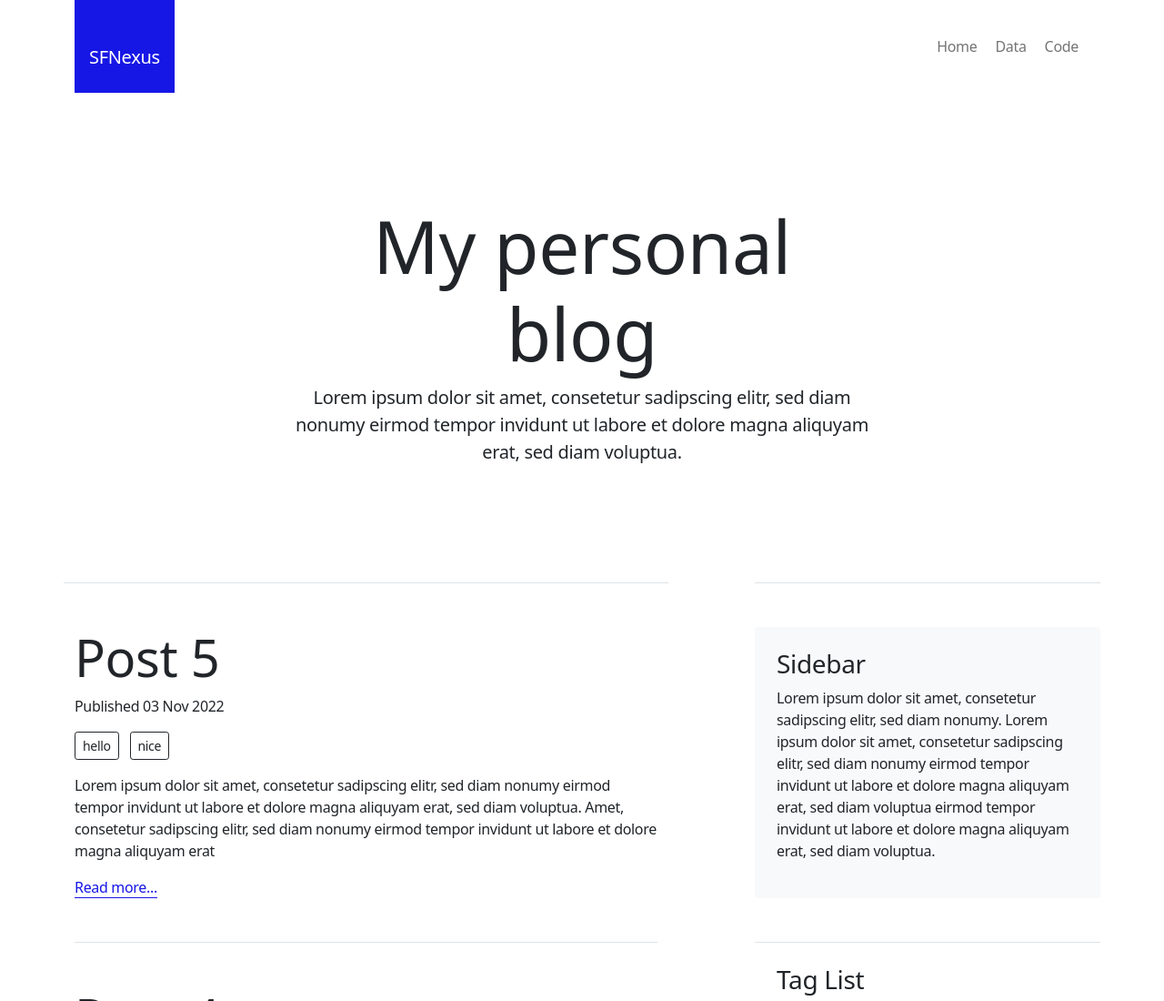
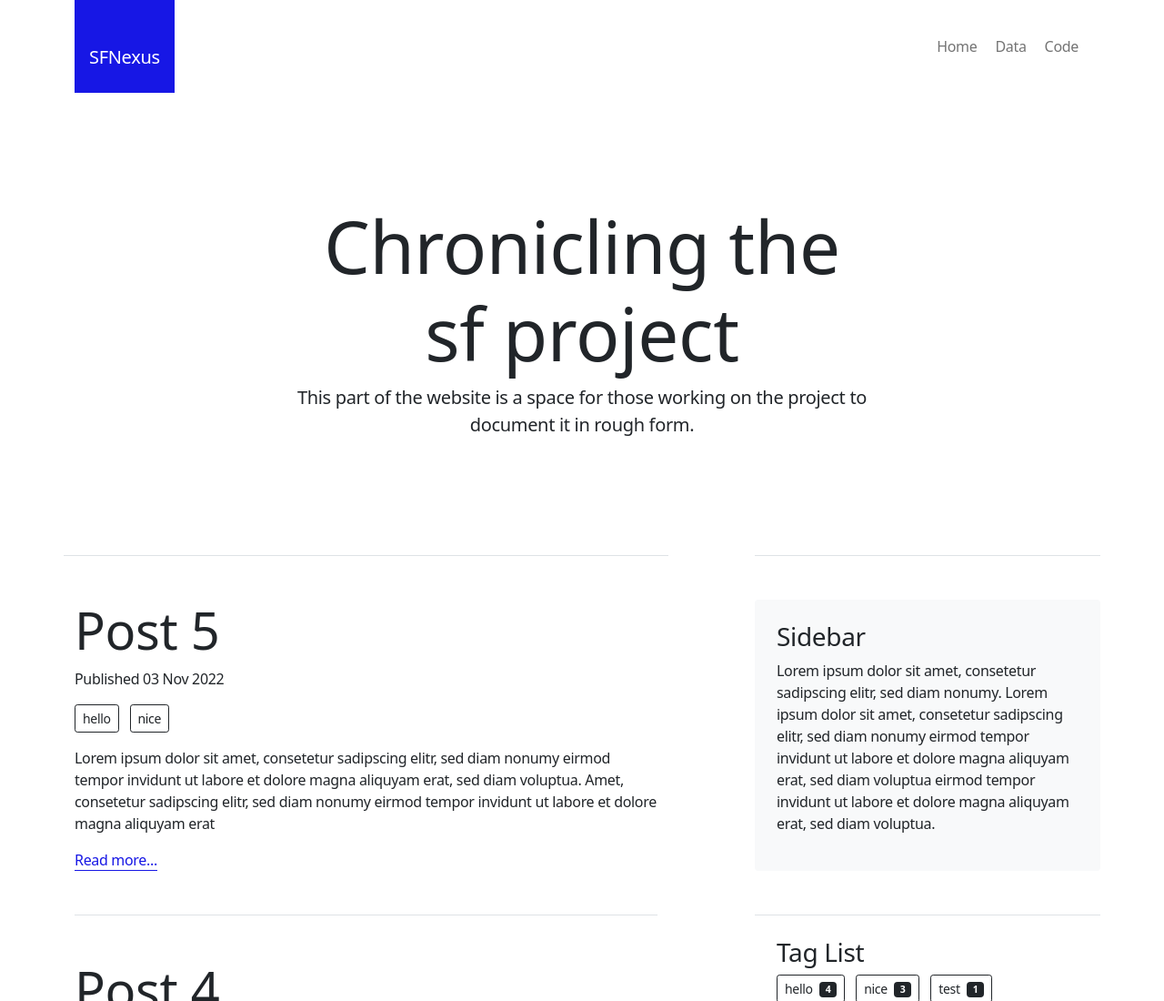
Before and after one commit to SF-Nexus/SF-Nexus.github.io, an Eleventy site: page src/blog.njk in a window 1280 px wide. Shown: the top 1100 px of the page at 91% size. Built offline with nearby package versions, Linux system fonts and the light colour scheme; Eleventy itself is replaced by a stand-in of ours; files that its build step writes are made by us from their sources.

Commit message:
Update blog.njk

```diff
--- a/src/blog.njk
+++ b/src/blog.njk
@@ -1,6 +1,6 @@
 ---
 layout: layouts/blog.njk
-title: My personal blog
+title: Chronicling the sf project
 pagination:
     data: collections.post
     size: 3
@@ -8,4 +8,4 @@ pagination:
     alias: posts
 ---
 
-<p class="lead">Lorem ipsum dolor sit amet, consetetur sadipscing elitr, sed diam nonumy eirmod tempor invidunt ut labore et dolore magna aliquyam erat, sed diam voluptua.</p>
+<p class="lead">This part of the website is a space for those working on the project to document it in rough form.</p>
```
